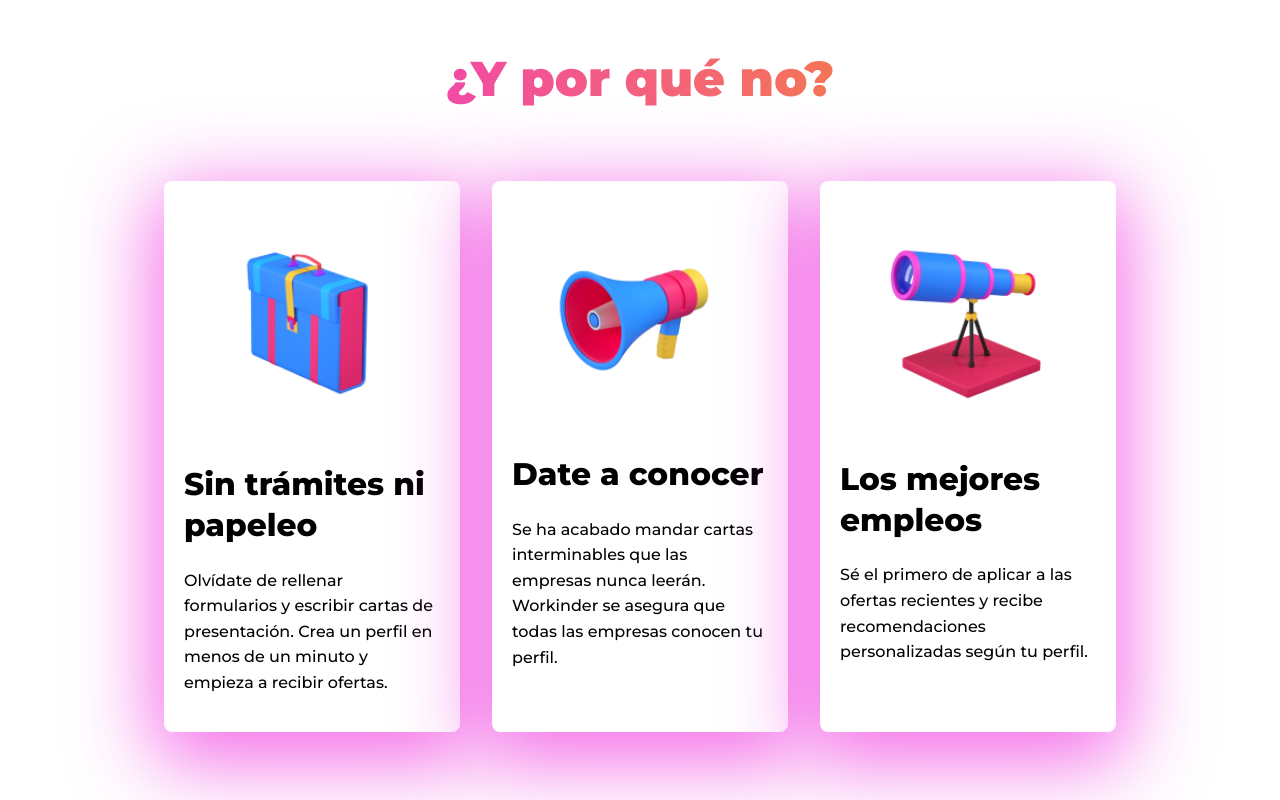
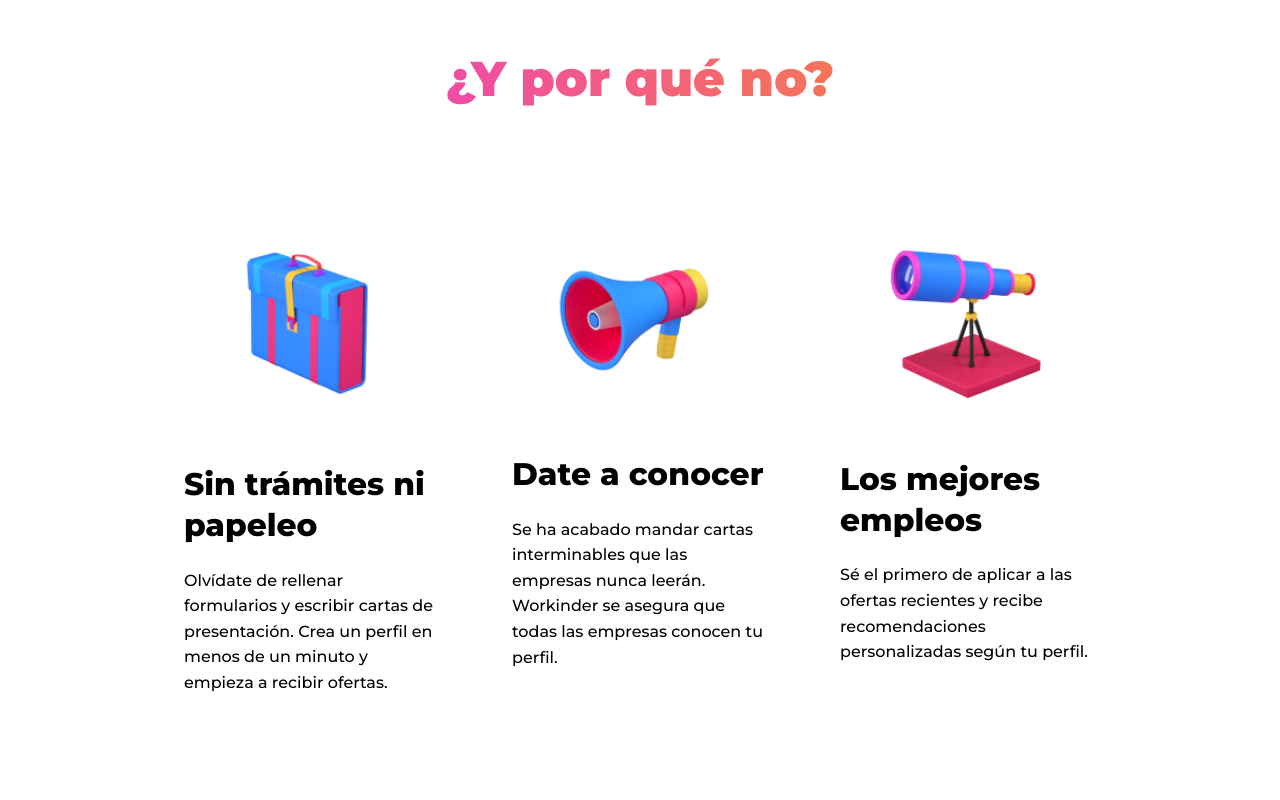
Before and after one commit to ArnoldGee/workinder, a Next.js app: page / in a window 1280 px wide. Shown: the part 680-1480 px from the top of the page. Built offline with nearby package versions, Linux system fonts and the light colour scheme.

Commit message:
card shadow styles

```diff
--- a/components/common/atoms/card/Card.module.css
+++ b/components/common/atoms/card/Card.module.css
@@ -3,8 +3,10 @@
     max-width: 100%;
     border-radius: 8px;
     background: var(--dominant);
-    box-shadow: var(--primary-shadow-large);
 }
 .card--padding {
     padding: 20px;
 }
+.card--shadow-primary{
+    box-shadow: var(--primary-shadow-large);
+}
--- a/components/common/atoms/card/Card.tsx
+++ b/components/common/atoms/card/Card.tsx
@@ -5,14 +5,26 @@ interface Props {
   children: ReactNode;
   className?: string;
   padding?: boolean;
+  shadowStyle?: 'primary' | 'subtle' | 'none';
   width?: string;
   height?: string;
 }
-const Card: FC<Props> = ({ children, className, padding = true, ...style }) => {
+const Card: FC<Props> = ({
+  children,
+  className,
+  padding = true,
+  shadowStyle = 'none',
+  ...style
+}) => {
   return (
     <article
       style={style}
-      className={[styles['card'], className, padding && styles['card--padding']].join(' ')}
+      className={[
+        styles['card'],
+        className,
+        padding && styles['card--padding'],
+        styles['card--shadow-' + shadowStyle],
+      ].join(' ')}
     >
       {children}
     </article>
--- a/pages/Home.module.css
+++ b/pages/Home.module.css
@@ -39,7 +39,6 @@
     display: grid;
     grid-template-columns: repeat(3,1fr);
     grid-gap: 2rem;
-    padding-bottom: 4rem;
     padding-top: 3rem;
 }
 .card-image {
```
